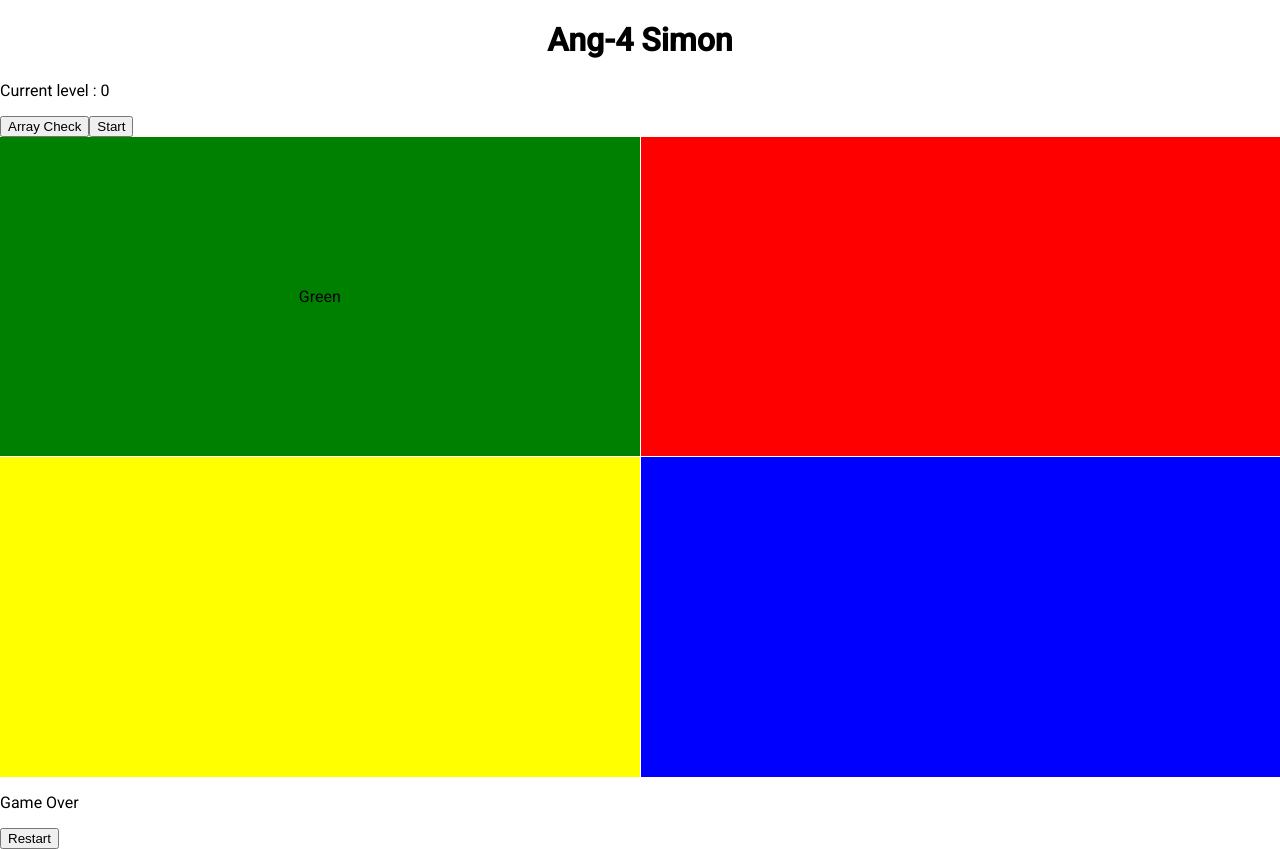
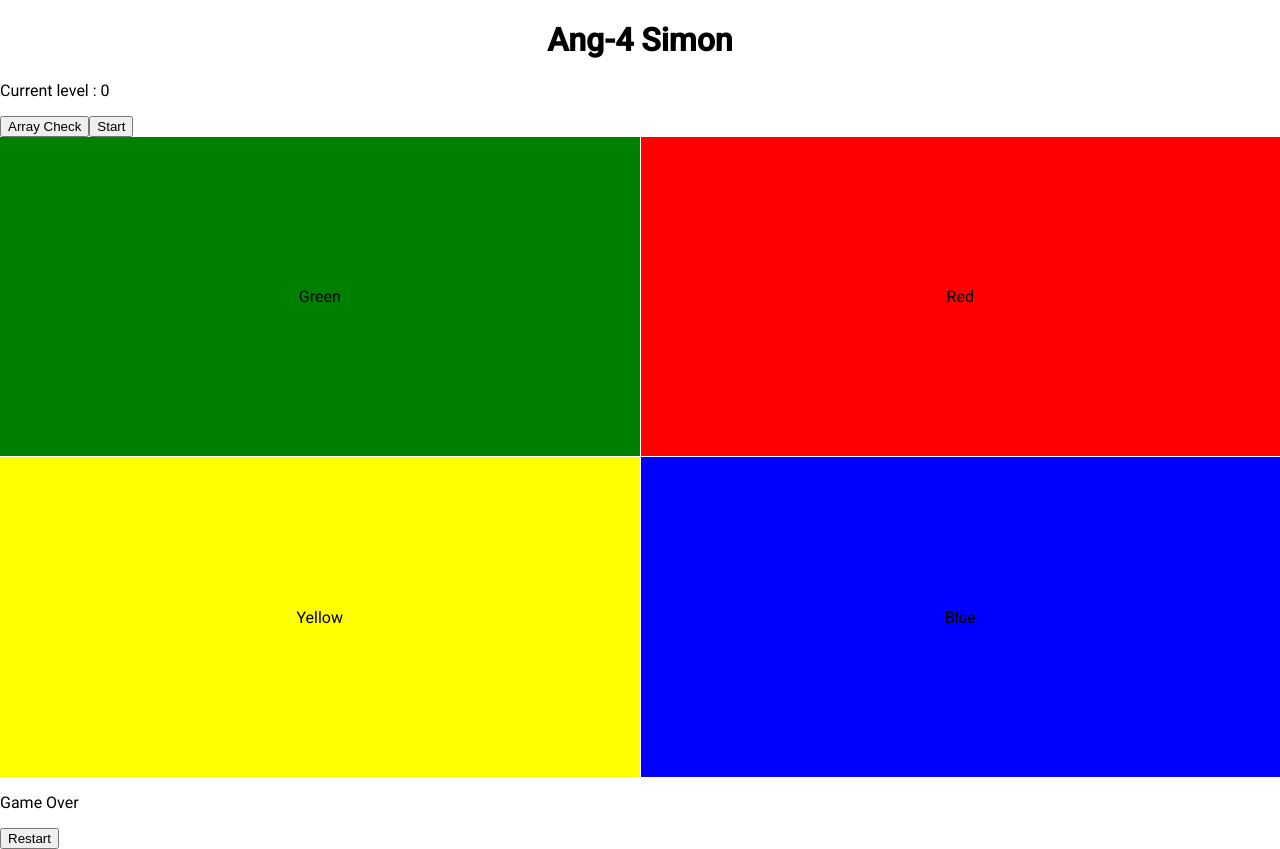
Before and after one commit to Scionoftruth/Simon, an Angular app in the folder simon/: page /game in a window 1280 px wide. Built offline with nearby package versions, Linux system fonts and the light colour scheme.

Commit message:
added functionality

```diff
--- a/simon/src/app/game/game.component.css
+++ b/simon/src/app/game/game.component.css
@@ -18,8 +18,8 @@
  .lightGreen{
      background: limegreen;
  }
- .lightRed{
-     background: lightcoral;
+ .brightRed{
+    background: lightCoral;
  }
  .lightYellow{
      background: lightgoldenrodyellow;
--- a/simon/src/app/game/game.component.html
+++ b/simon/src/app/game/game.component.html
@@ -5,15 +5,9 @@
 <mat-grid-list cols="2" rowHeight="2:1">
     <mat-grid-tile [style.background-color]="isClickedGreen? 'lightGreen':'green'" (click)="isClickedGreen = true" (click)="clickButton('green')">
          <p>Green</p></mat-grid-tile>
-    <mat-grid-tile class="red" id="red" (click)="clickRed()"
-        (click)="isClickedRed=!isClickedRed" [class.lightRed]="isClickedRed"
-        (click)="playRed()"></mat-grid-tile>
-    <mat-grid-tile class="yellow" id="yellow" (click)="clickYellow()"
-        (click)="isClickedYellow=!isClickedYellow" [class.lightYellow]="isClickedYellow"
-        (click)="playYellow()"></mat-grid-tile>
-    <mat-grid-tile class="blue" id="blue" (click)="clickBlue()"
-        (click)="isClickedBlue=!isClickedBlue" [class.lightBlue]="isClickedBlue"
-        (click)="playBlue()"></mat-grid-tile>
+    <mat-grid-tile [style.background-color]="isClickedRed? 'lightCoral':'red'" (click)="isClickedRed = true" (click)="clickButton('red')"> <p>Red</p></mat-grid-tile>
+    <mat-grid-tile [style.background-color]="isClickedYellow? 'lightYellow':'yellow'" (click)="isClickedYellow = true" (click)="clickButton('yellow')"> <p>Yellow</p></mat-grid-tile>
+    <mat-grid-tile [style.background-color]="isClickedBlue? 'lightBlue':'blue'" (click)="isClickedBlue = true" (click)="clickButton('blue')"> <p>Blue</p></mat-grid-tile>
   </mat-grid-list>
 
   <app-gameover></app-gameover>
--- a/simon/src/app/game/game.component.ts
+++ b/simon/src/app/game/game.component.ts
@@ -46,15 +46,23 @@ export class GameComponent implements OnInit {
   async showSequence() {
     for (let i = 0; i < this.sequence.length; i++) {
       switch (this.sequence[i]) {
-        case 1: this.playGreen();
+        case 1: this.isClickedGreen =true;
+        await this.playGreen();
+        //this.isClickedGreen =false;
 
           break;
-        case 2: this.playRed(); break;
-        case 3: this.playYellow(); break;
-        case 4: this.playBlue(); break;
+        case 2: this.isClickedRed =true;
+        this.playRed(); break;
+        case 3: this.isClickedYellow =true;
+        this.playYellow(); break;
+        case 4: this.isClickedBlue =true;
+        this.playBlue(); break;
       }
       //add a delay to the sequence
       await this.delay(700);
+      setTimeout(() => this.resetButton(), 700);
+
+
 
     }
 
@@ -71,12 +79,12 @@ export class GameComponent implements OnInit {
   //compare the current's user input to the generated sequece
   compareSequence(): void {
 
-    if (this.userList[length - 1] != this.sequence[length - 1]) {
+    if (this.userList[this.userList.length - 1] != this.sequence[this.userList.length - 1]) {
       this.isGameOver = true;
     }
   }
 
-  clickButton(color: string): void {
+  async clickButton(color: string) {
     if (!this.isGameOver) {
       switch (color) {
         case "green": this.clickGreen();
@@ -98,6 +106,19 @@ export class GameComponent implements OnInit {
       }
       this.compareSequence();
       setTimeout(() => this.resetButton(), 1000);
+
+      console.log("user list is " );
+      console.log(this.userList);
+      console.log(this.userList.length);
+      console.log("num Level");
+      console.log(this.sequence.length);
+      //next round
+      if(this.sequence.length == this.userList.length &&!this.isGameOver)
+        //await this.delay(1000);
+        this.userList.length = 0;
+        this.generateSequence();
+        this.showSequence();
+
     }
   }
 
@@ -108,6 +129,7 @@ export class GameComponent implements OnInit {
     this.isClickedBlue = false;
   }
 
+//userfunctions
   clickGreen() {
     console.log(Color.GREEN);
     this.userList.push(Color.GREEN);
```
